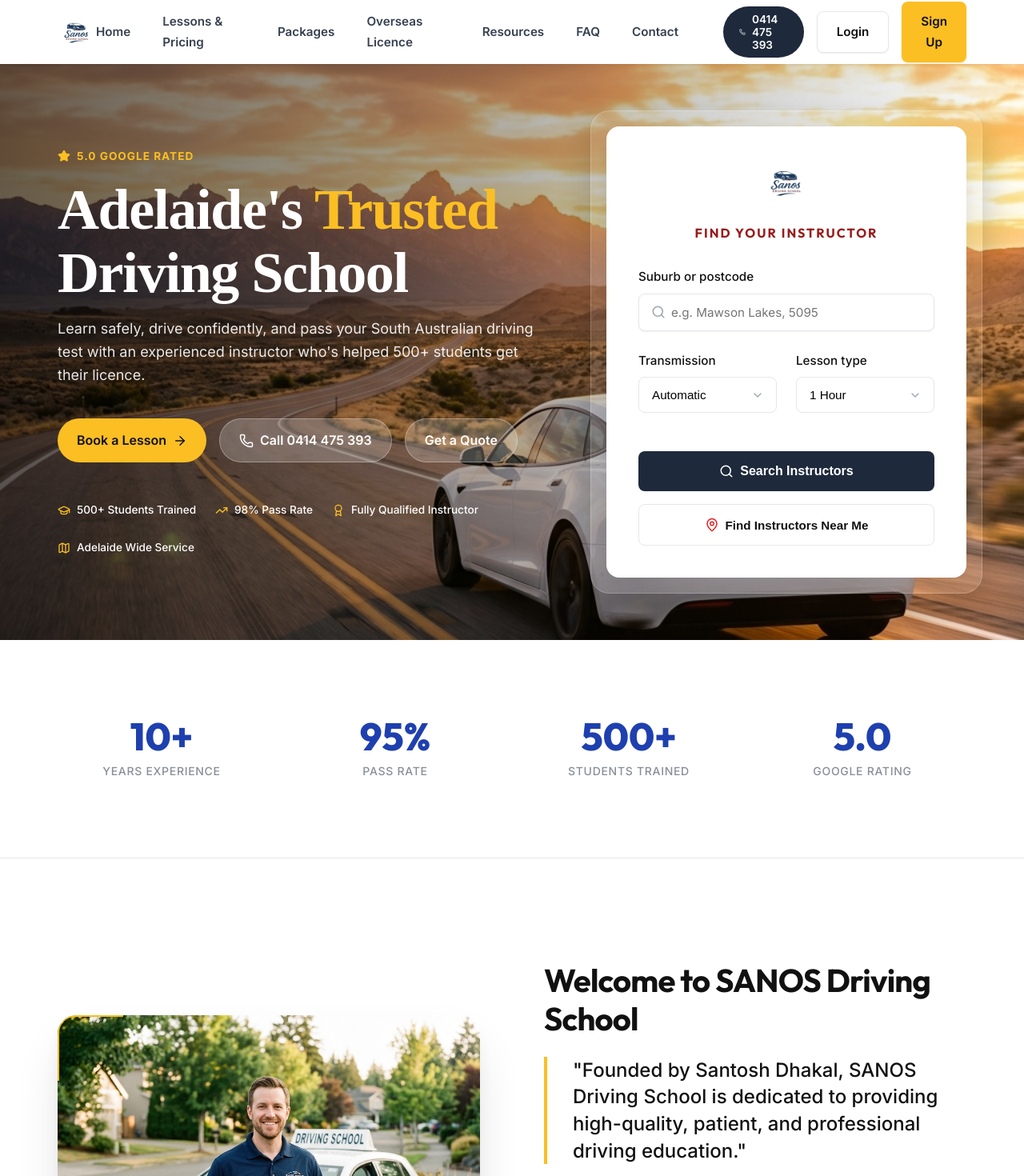
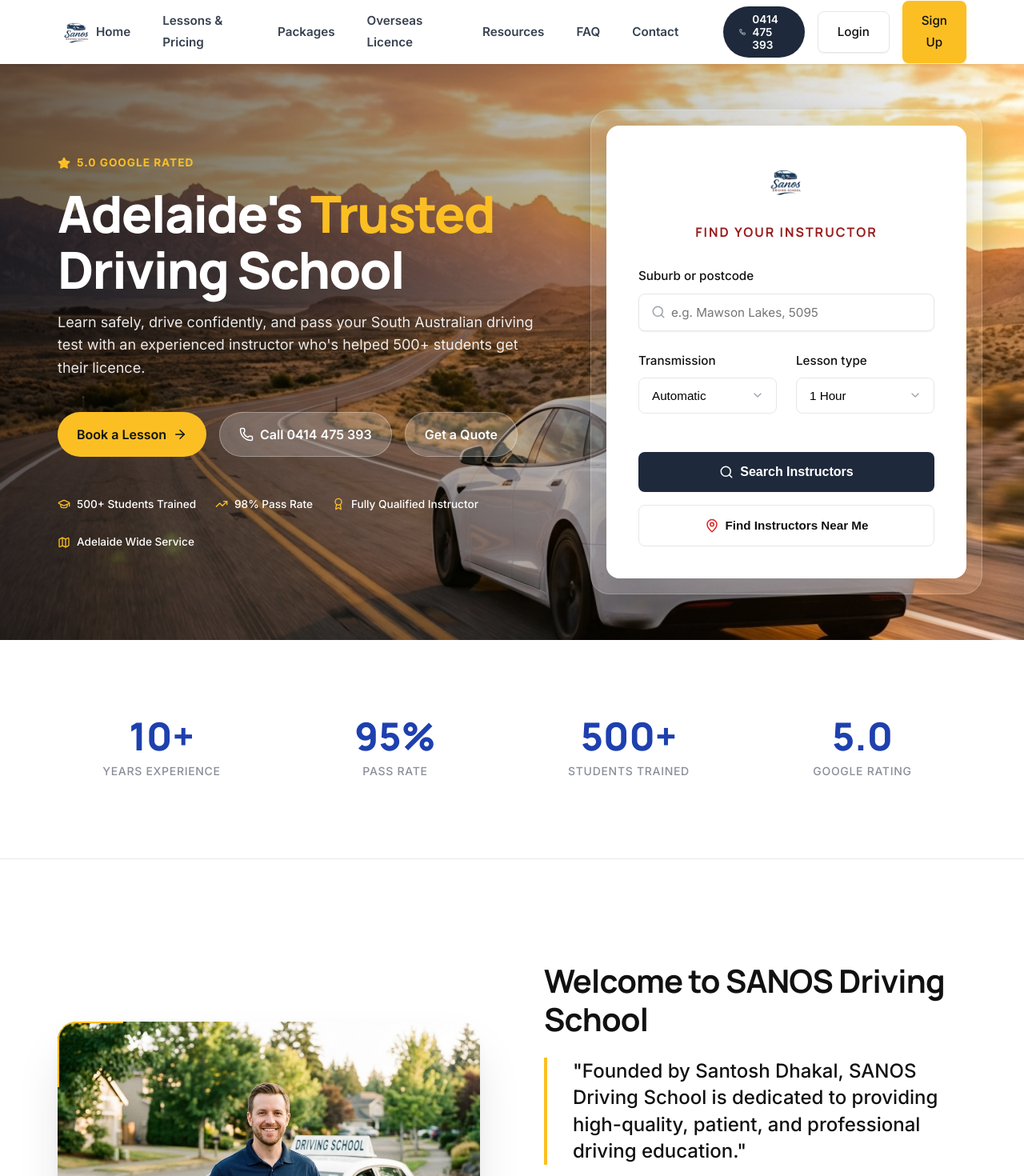
Before and after one commit to AryalRohan2004/drive, a React (Vite) app: page / in a window 1280 px wide. Shown: the top 1470 px of the page at 80% size. Built offline with nearby package versions, Linux system fonts and the light colour scheme.

Commit message:
update font

```diff
--- a/src/index.css
+++ b/src/index.css
@@ -1,4 +1,4 @@
-@import url('https://fonts.googleapis.com/css2?family=Inter:wght@400;500;600;700&family=Outfit:wght@500;600;700;800&display=swap');
+@import url('https://fonts.googleapis.com/css2?family=Inter:wght@400;500;600&family=Manrope:wght@600;700;800&display=swap');
 
 :root {
   /* Clean Professional Color Palette */
@@ -16,7 +16,7 @@
 
   /* Typography */
   --font-sans: 'Inter', system-ui, -apple-system, sans-serif;
-  --font-heading: 'Outfit', 'Inter', sans-serif;
+  --font-heading: 'Manrope', system-ui, sans-serif;
 
   /* Refined Shadow Elevation System — deeper & more layered */
   --shadow-sm: 0 1px 2px 0 rgb(0 0 0 / 0.04), 0 1px 3px -1px rgb(0 0 0 / 0.06);
@@ -39,11 +39,17 @@
   padding: 0;
 }
 
+html, body {
+  overflow-x: hidden;
+  max-width: 100vw;
+}
+
 body {
   font-family: var(--font-sans);
   color: var(--black);
   background-color: var(--white);
-  line-height: 1.7;
+  line-height: 1.75;
+  font-size: 1.125rem;
   -webkit-font-smoothing: antialiased;
   -moz-osx-font-smoothing: grayscale;
 }
@@ -61,9 +67,9 @@
 }
 
 /* Typography utilities */
-.h1 { font-size: 3.5rem; font-weight: 800; }
-.h2 { font-size: 2.5rem; font-weight: 700; }
-.h3 { font-size: 1.75rem; font-weight: 700; }
+.h1 { font-size: 3.5rem; font-weight: 800; letter-spacing: -0.03em; }
+.h2 { font-size: 2.5rem; font-weight: 700; letter-spacing: -0.02em; }
+.h3 { font-size: 1.5rem; font-weight: 600; letter-spacing: -0.01em; }
 .h4 { font-size: 1.25rem; font-weight: 600; }
 .text-lg { font-size: 1.125rem; }
 .text-sm { font-size: 0.875rem; }
@@ -92,7 +98,7 @@
   justify-content: center;
   padding: 0.75rem 1.5rem;
   font-family: var(--font-sans);
-  font-weight: 600;
+  font-weight: 500;
   border-radius: 0.5rem;
   transition: all var(--transition-smooth);
   cursor: pointer;
--- a/src/pages/Home.css
+++ b/src/pages/Home.css
@@ -51,8 +51,10 @@
 }
 
 .hero-title {
-  font-size: 4.5rem;
-  font-family: 'Times New Roman', serif;
+  font-size: 4rem; /* 64px */
+  font-family: var(--font-heading);
+  font-weight: 800;
+  letter-spacing: -0.03em;
   line-height: 1.1;
   color: white;
   margin-bottom: 1rem;
--- a/src/pages/Home.jsx
+++ b/src/pages/Home.jsx
@@ -1,7 +1,17 @@
 import React from 'react';
 import { Link } from 'react-router-dom';
 import { ShieldCheck, CalendarCheck, TrendingUp, CarFront, Users, MapPin, Star, CheckCircle, ArrowRight, Phone, Search, ChevronDown, GraduationCap, Award, Map, Quote } from 'lucide-react';
+import { useScrollReveal } from '../hooks/useInteractive';
 import './Home.css';
+
+const AnimatedSection = ({ children, className = "" }) => {
+  const [ref, isVisible] = useScrollReveal({ threshold: 0.15, rootMargin: "0px 0px -50px 0px" });
+  return (
+    <div ref={ref} className={`${className} ${isVisible ? 'fade-in' : ''}`} style={{ opacity: isVisible ? 1 : 0, transition: 'opacity 0.6s ease' }}>
+      {children}
+    </div>
+  );
+};
 
 const successImages = [
   '/Sucess/s2.jpg',
@@ -148,7 +158,7 @@
 
       {/* Trust Indicators / Stats */}
       <section className="stats-section">
-        <div className="container stats-grid">
+        <AnimatedSection className="container stats-grid">
           <div className="stat-item">
             <div className="stat-number">10+</div>
             <div className="stat-label">Years Experience</div>
@@ -165,12 +175,12 @@
             <div className="stat-number">5.0</div>
             <div className="stat-label">Google Rating</div>
           </div>
-        </div>
+        </AnimatedSection>
       </section>
 
       {/* Founder Section */}
       <section className="founder-section">
-        <div className="container founder-grid">
+        <AnimatedSection className="container founder-grid">
           <div className="founder-image-wrapper">
             <img src="/founder_instructor.png" alt="Santosh Dhakal - Founder of SANOS Driving School" className="founder-image" />
           </div>
@@ -189,12 +199,12 @@
             </ul>
             <Link to="/about" className="btn btn-outline">Learn More About Us</Link>
           </div>
-        </div>
+        </AnimatedSection>
       </section>
 
       {/* Why Choose Us */}
       <section className="features-section">
-        <div className="container">
+        <AnimatedSection className="container">
           <div className="section-header text-center" style={{ marginBottom: '4rem' }}>
             <h2 className="h2">Why Choose SANOS</h2>
             <p className="text-muted text-lg" style={{ marginTop: '0.5rem' }}>Experience the difference with Adelaide's premier driving instructors.</p>
@@ -232,12 +242,12 @@
               <p>Familiar with local testing routes in Adelaide and surrounds.</p>
             </div>
           </div>
-        </div>
+        </AnimatedSection>
       </section>
 
       {/* Our Success Section */}
       <section className="success-section">
-        <div className="container">
+        <AnimatedSection className="container">
           <div className="section-header text-center" style={{ marginBottom: '4rem' }}>
             <h2 className="h2">Our Success Stories</h2>
             <p className="text-muted text-lg" style={{ marginTop: '0.5rem' }}>Join hundreds of happy students who passed with us.</p>
@@ -250,15 +260,15 @@
               </div>
             ))}
           </div>
-        </div>
+        </AnimatedSection>
       </section>
 
       {/* Testimonials Section */}
       <section className="testimonials-section bg-light">
-        <div className="container">
+        <AnimatedSection className="container">
           <div className="text-center" style={{ marginBottom: '4rem' }}>
             <span className="text-sm font-medium" style={{ color: '#DC2626', letterSpacing: '0.1em', textTransform: 'uppercase', display: 'block', marginBottom: '0.5rem' }}>Testimonials</span>
-            <h2 className="h2" style={{ color: '#1E3A8A', fontFamily: "'Times New Roman', serif", fontSize: '3rem' }}>What our students say</h2>
+            <h2 className="h2" style={{ color: '#1E3A8A', fontSize: '3rem' }}>What our students say</h2>
           </div>
 
           <div className="testimonials-grid">
@@ -279,16 +289,16 @@
               </div>
             ))}
           </div>
-        </div>
+        </AnimatedSection>
       </section>
 
       {/* CTA Section */}
       <section className="section bg-white border-top">
-        <div className="container text-center" style={{ padding: '6rem 0' }}>
+        <AnimatedSection className="container text-center" style={{ padding: '6rem 0' }}>
           <h2 className="h2" style={{ marginBottom: '1rem' }}>Ready to Start Your Journey?</h2>
           <p className="text-lg text-muted" style={{ marginBottom: '2.5rem', maxWidth: '600px', margin: '1rem auto 2.5rem' }}>Book your first lesson today and take the first step towards driving independence.</p>
           <Link to="/book" className="btn btn-primary" style={{ padding: '1rem 2.5rem', fontSize: '1.125rem' }}>Book Online Now</Link>
-        </div>
+        </AnimatedSection>
       </section>
     </div>
   );
```
